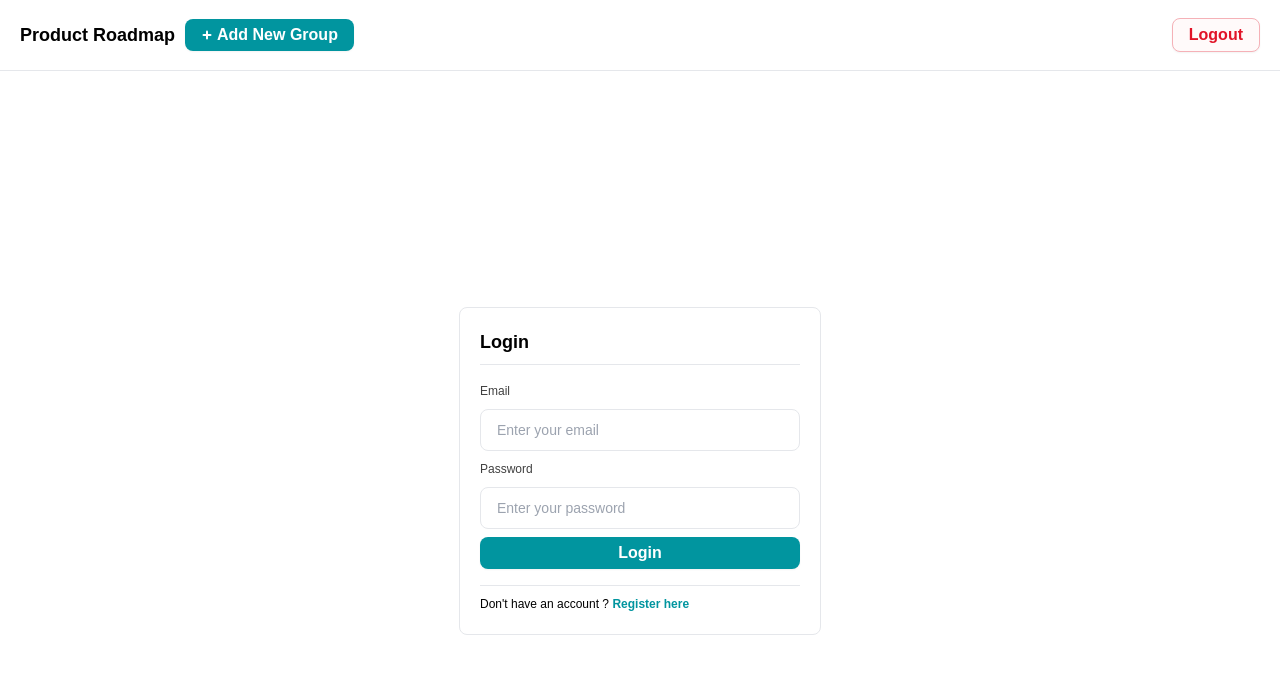
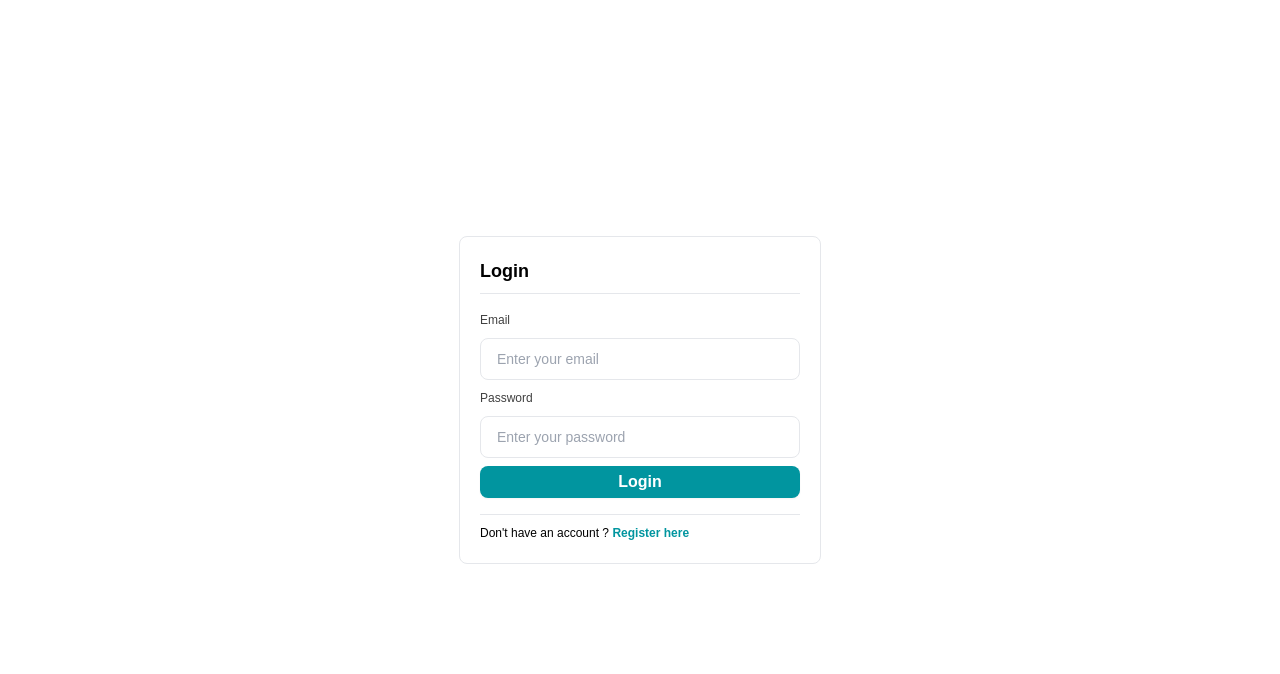
Before and after one commit to tioramadhn/kanban-board, a React (Vite) app: page / in a window 1280 px wide. Shown: the top 674 px of the page. Built offline with nearby package versions, Linux system fonts and the light colour scheme.

Commit message:
create auth provider

```diff
--- a/src/App.tsx
+++ b/src/App.tsx
@@ -2,14 +2,20 @@ import "@fontsource-variable/nunito-sans";
 import "./App.css";
 import Header from "./components/Header";
 import Form from "./components/Form";
+import { AuthContext } from "./provider/authProvider";
+import { useContext } from "react";
 
 function App() {
+  const { auth } = useContext<any>(AuthContext);
   return (
     <>
-      <Header />
-      <div className="min-h-screen flex items-center justify-center">
-        <Form />
-      </div>
+      {auth ? (
+        <Header />
+      ) : (
+        <div className="min-h-screen flex items-center justify-center">
+          <Form />
+        </div>
+      )}
     </>
   );
 }
--- a/src/components/Button.tsx
+++ b/src/components/Button.tsx
@@ -5,6 +5,7 @@ interface iButton {
   style?: "primary" | "secondary" | "danger" | "success";
   icon?: React.JSX.Element;
   disabled?: boolean;
+  handleClick?: any;
 }
 export default function Button({
   children,
@@ -13,6 +14,7 @@ export default function Button({
   size = "sm",
   icon,
   disabled = false,
+  handleClick,
 }: iButton) {
   const variants = {
     contained: {
@@ -30,6 +32,7 @@ export default function Button({
   };
   return (
     <button
+      onClick={handleClick}
       disabled={disabled}
       className={`px-4 py-1 rounded-lg ${
         variants[variant][style]
--- a/src/components/Form.tsx
+++ b/src/components/Form.tsx
@@ -1,4 +1,3 @@
-"use client";
 import { useEffect, useState } from "react";
 import Button from "./Button";
 import Input from "./Input";
@@ -93,11 +92,9 @@ export default function Form() {
         icon: "success",
         title: "Login successfully",
       });
-      console.log(responseLogin);
 
       localStorage.setItem("token", responseLogin?.auth_token);
     }
-    console.log("isLoadingLogin", isLoadingLogin);
   }, [responseLogin, responseErrorLogin]);
 
   useEffect(() => {
@@ -116,7 +113,6 @@ export default function Form() {
       });
       localStorage.setItem("token", responseRegist?.auth_token);
     }
-    console.log("isLoadingLogin", isLoadingLogin);
   }, [responseRegist, responseErrorRegist]);
 
   return (
--- a/src/components/Header.tsx
+++ b/src/components/Header.tsx
@@ -1,14 +1,21 @@
 import PlusIcon from "../assets/icons/PlusIcon";
+import { AuthContext } from "../provider/authProvider";
 import Button from "./Button";
+import { useContext } from "react";
 
 export default function Header() {
+  const { setAuth } = useContext<any>(AuthContext);
+  const handleClick = () => {
+    localStorage.clear();
+    setAuth(null);
+  };
   return (
     <nav className="min-h-16 border-b px-5 py-[18px] flex justify-between">
       <div className="flex md:gap-[10px] md:flex-row flex-col md:items-center items-start">
         <span className="text-lg font-bold leading-7">Product Roadmap</span>
         <Button icon={<PlusIcon />}>Add New Group</Button>
       </div>
-      <Button style="danger" variant="outlined">
+      <Button handleClick={handleClick} style="danger" variant="outlined">
         Logout
       </Button>
     </nav>
--- a/src/main.tsx
+++ b/src/main.tsx
@@ -1,9 +1,12 @@
 import React from "react";
 import ReactDOM from "react-dom/client";
 import App from "./App.tsx";
+import AuthProvider from "./provider/authProvider.tsx";
 
 ReactDOM.createRoot(document.getElementById("root")!).render(
   <React.StrictMode>
-    <App />
+    <AuthProvider>
+      <App />
+    </AuthProvider>
   </React.StrictMode>
 );
--- /dev/null
+++ b/src/provider/authProvider.tsx
@@ -0,0 +1,17 @@
+import { createContext, useState } from "react";
+
+export const AuthContext = createContext({});
+
+export default function AuthProvider({
+  children,
+}: {
+  children: React.ReactNode;
+}) {
+  const [auth, setAuth] = useState(localStorage.getItem("token"));
+
+  return (
+    <AuthContext.Provider value={{ auth, setAuth }}>
+      {children}
+    </AuthContext.Provider>
+  );
+}
```
